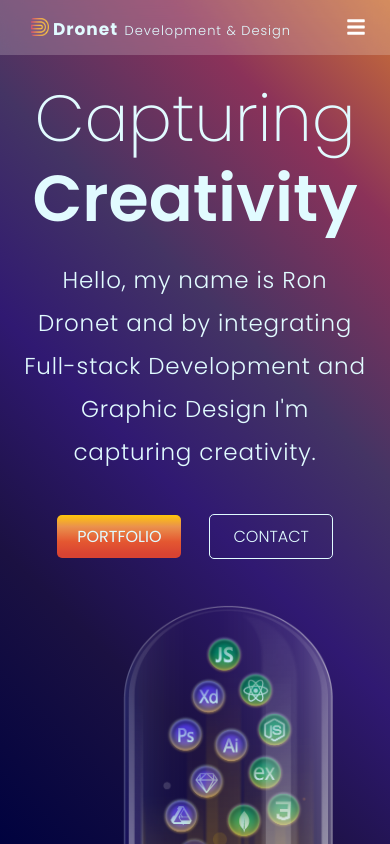
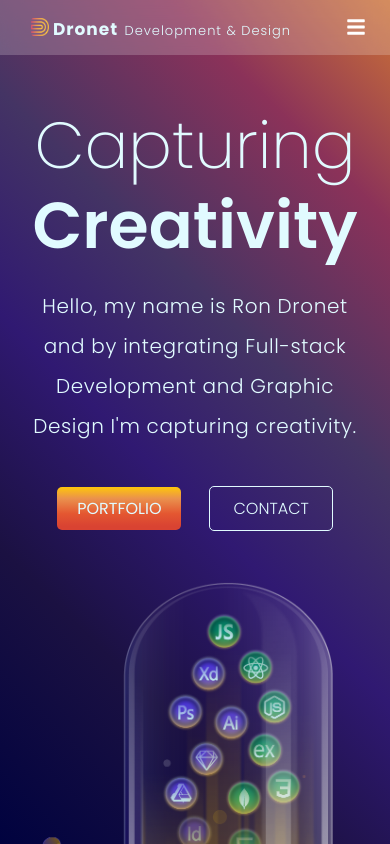
Before and after one commit to DronetDevDesign/dronetdevdesign-app, a React (Create React App) app: page / in a window 390 px wide. Built offline with nearby package versions, Linux system fonts and the light colour scheme.

Commit message:
restructuring media queries to include new headings and illustration

```diff
--- a/src/components/HeroSectionStyles.css
+++ b/src/components/HeroSectionStyles.css
@@ -234,12 +234,12 @@ h1 .thinner-heading {
 
 @media screen and (max-width: 390px) {
   .hero-container {
-    margin-top: 15%;
+    margin-top: 22%;
   }
 
   .hero-content {
     width: 100%;
-    margin-bottom: 35px;
+    margin-bottom: 40px;
   }
 
   img {
@@ -254,9 +254,9 @@ h1 .thinner-heading {
 
   .subhead-title {
   padding-left: 0;
-  font-size: 23px;
-  line-height: 43px;
-  letter-spacing: .05rem;
+  font-size: 20px;
+  line-height: 40px;
+  letter-spacing: .04rem;
   margin-top: 20px;
   margin-bottom: 50px;
   }
```
